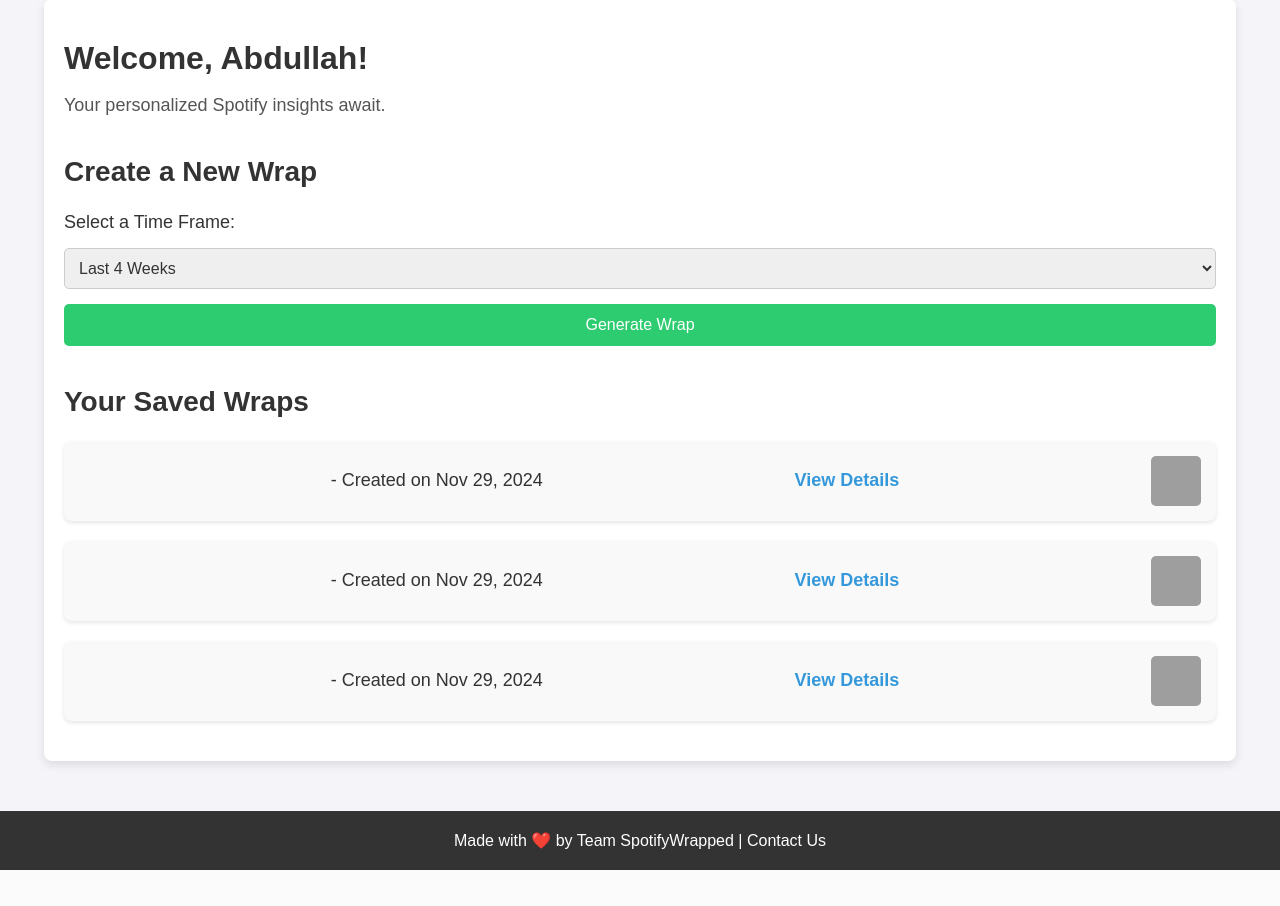
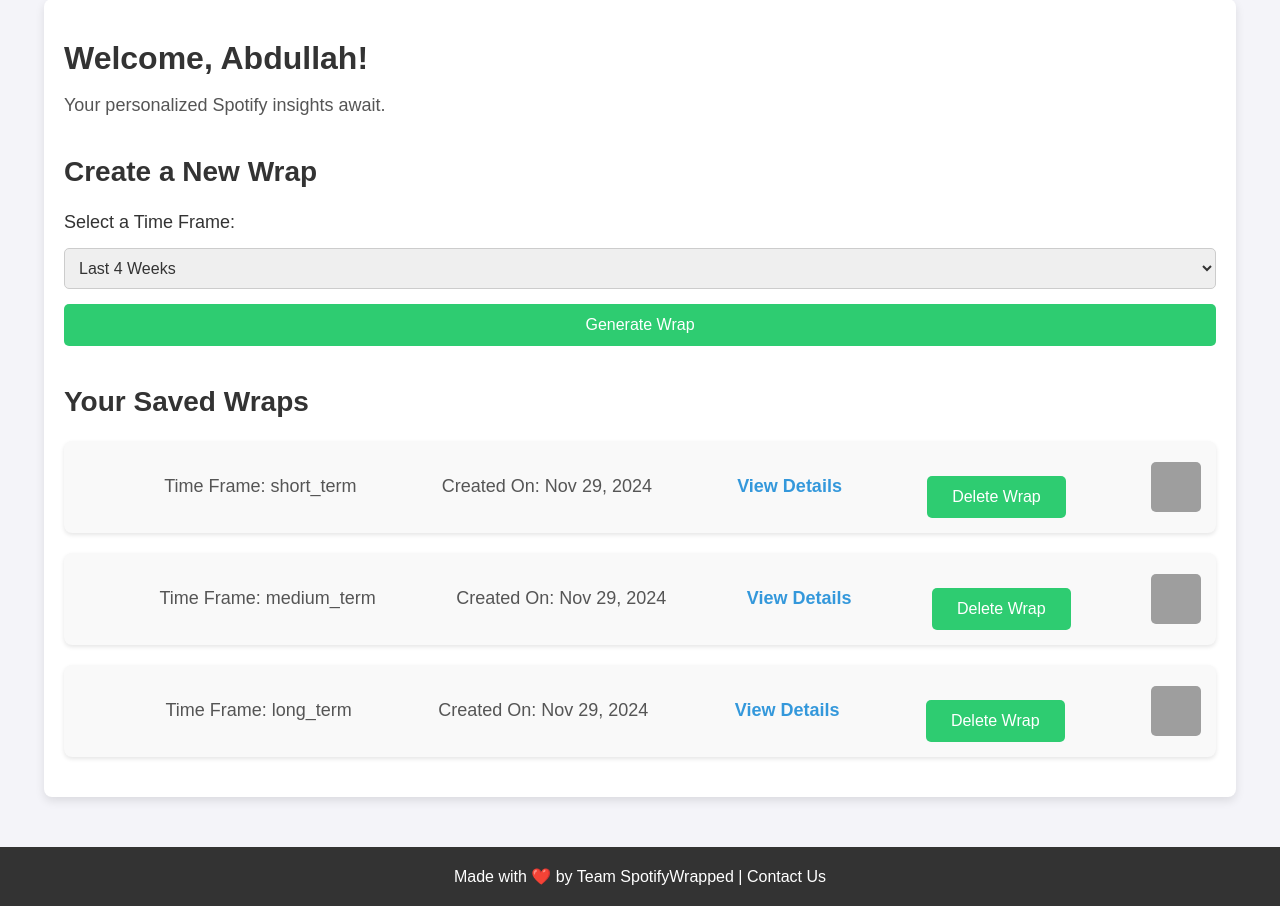
Before and after one commit to AKobir5503/SpotifyWrapped, a Django app: page /dashboard/ in a window 1280 px wide. Shown: the part 145-1051 px from the top of the page. Before the commit the page ends 1015 px from the top, so only its background shows below. Run offline with Django 5.2, Linux system fonts and the light colour scheme; a user stored in the database is signed in; data comes from the database, SQL or seed files in the repository; both versions use the stored data as it was after the commit; grey boxes are pictures that could not be loaded.

Commit message:
fixed save wrap bug and added delete saved wrap feature.

```diff
--- a/wrapped/static/wrapped/detail.css
+++ b/wrapped/static/wrapped/detail.css
@@ -191,3 +191,17 @@ footer p {
     font-size: 16px;
     margin: 0;
 }
+
+.btn-danger {
+    background-color: #e63946;
+    color: white;
+    border: none;
+    padding: 8px 16px;
+    border-radius: 4px;
+    cursor: pointer;
+    transition: background-color 0.3s;
+}
+
+.btn-danger:hover {
+    background-color: #d62828;
+}
--- a/wrapped/templates/dashboard.html
+++ b/wrapped/templates/dashboard.html
@@ -51,14 +51,21 @@
             <ul>
                 {% for wrap in wraps %}
                     <li>
-                        <strong>{{ wrap.name }}</strong>
-                        - Created on {{ wrap.created_at|date:"M d, Y" }}
+                        <h3>{{ wrap.name }}</h3>
+                        <p>Time Frame: {{ wrap.time_frame }}</p>
+                        <p>Created On: {{ wrap.created_at|date:"M d, Y" }}</p>
                         <a href="{% url 'wrap_detail' wrap.id %}" class="btn btn-link">View Details</a>
+                        <form method="POST" action="{% url 'delete-wrap' wrap.id %}" onsubmit="return confirm('Are you sure you want to delete this wrap?');">
+                            {% csrf_token %}
+                            <button type="submit" class="btn btn-danger">Delete Wrap</button>
+                        </form>
                         <!-- Optionally, display a thumbnail -->
+
                         {% if wrap.data.top_tracks %}
                             <img src="{{ wrap.data.top_tracks.0.album.images.0.url }}" alt="Album Cover" class="thumbnail">
                         {% endif %}
                     </li>
+
                 {% endfor %}
             </ul>
         {% else %}
--- a/wrapped/templates/wrap_detail.html
+++ b/wrapped/templates/wrap_detail.html
@@ -5,7 +5,7 @@
 {% block content %}
 <div class="wrap-detail-container">
     <h1 class="wrap-title">Your Spotify Wrapped Details</h1>
-    <p class="time-frame">Time Frame: <span>{{ wrap.title|title }}</span></p>
+    <p><strong>Time Frame:</strong> {{ wrap.time_frame }}</p>
     <p class="created-on">Created On: {{ wrap.created_at|date:"M d, Y" }}</p>
 
     <!-- Total Stats Section -->
--- a/wrapped/templates/wrapper.html
+++ b/wrapped/templates/wrapper.html
@@ -211,6 +211,7 @@
             <div class="save-wrap">
                 <form method="POST" action="">
                     {% csrf_token %}
+                    <input type="hidden" name="time_frame" value="{{ time_frame }}">
                     <button type="submit" name="save_wrap" class="btn btn-primary">Save Wrap</button>
                 </form>
             </div>
--- a/wrapped/urls.py
+++ b/wrapped/urls.py
@@ -15,6 +15,6 @@ urlpatterns = [
     path('generate-wrap/', views.generate_wrap, name='generate-wrap'),
     path('save-wrap/', views.save_wrap, name='save-wrap'),
     path('wrap/<int:wrap_id>/', views.wrap_detail, name='wrap_detail'),  # Define the URL pattern for wrap details
-
+    path('wrap/<int:wrap_id>/delete/', views.delete_wrap, name='delete-wrap'),
     path('delete_account/', views.delete_account, name='delete_account'),
 ]
--- a/wrapped/views.py
+++ b/wrapped/views.py
@@ -132,6 +132,7 @@ def generate_wrap(request):
 
     # Get the time frame from GET request or default to 'short_term'
     time_frame = request.POST.get('time_frame', 'short_term')
+    x = time_frame
     headers = {'Authorization': f'Bearer {access_token}'}
 
     # Spotify API URLs with the selected time frame
@@ -319,11 +320,14 @@ def generate_wrap(request):
     # Save the wrap if requested
     wrap_name = f"Top Tracks - {time_frame.replace('_', ' ').title()}"
     if request.method == 'POST' and 'save_wrap' in request.POST:
+        time_frame = request.POST.get('time_frame', 'short_term')  # Use the time_frame from the form
         wrap = SpotifyWrap.objects.create(
             user=request.user,
             time_frame=time_frame,  # This ensures the selected time frame is correctly saved
             created_at=datetime.now(),
             data={
+                'wrap_name': wrap_name,
+                'time_frame': time_frame,
                 'top_tracks': top_tracks,
                 'top_artists': top_artists,
                 'favorite_genres': favorite_genres,
@@ -336,15 +340,15 @@ def generate_wrap(request):
                 'genre_breakdown': genre_breakdown,  # Detailed genre breakdown (if needed for charts)
             }
         )
-        wrap.save()
-        return redirect('dashboard')  # Redirect back to dashboard after saving
+        # Redirect back to the dashboard after saving
+        return redirect('dashboard')
 
-    context = {
+    context = {  # Ensure wrap is passed correctly
+        'time_frame': time_frame,
         'top_tracks': top_tracks_display,
         'top_artists': top_artists_display,
         'favorite_genres': favorite_genres,
         'top_albums': top_albums,
-        'time_frame': time_frame,
         'listening_patterns': listening_patterns,
         'genre_breakdown': genre_breakdown,
         'mood_playlists': mood_playlists,
@@ -451,3 +455,16 @@ def user_settings(request):
     language = request.session.get("language", "en")
 
     return render(request, "user_settings.html", {"view_mode": view_mode, "language": language})
+
+@login_required
+def delete_wrap(request, wrap_id):
+    # Find the wrap for the current user
+    wrap = get_object_or_404(SpotifyWrap, id=wrap_id, user=request.user)
+
+    if request.method == 'POST':
+        # Delete the wrap
+        wrap.delete()
+        messages.success(request, 'Wrap deleted successfully.')
+        return redirect('dashboard')  # Redirect to dashboard after deletion
+
+    return redirect('dashboard')  # If not a POST request, redirect back to dashboard
```
Also changed, not shown: db.sqlite3.
